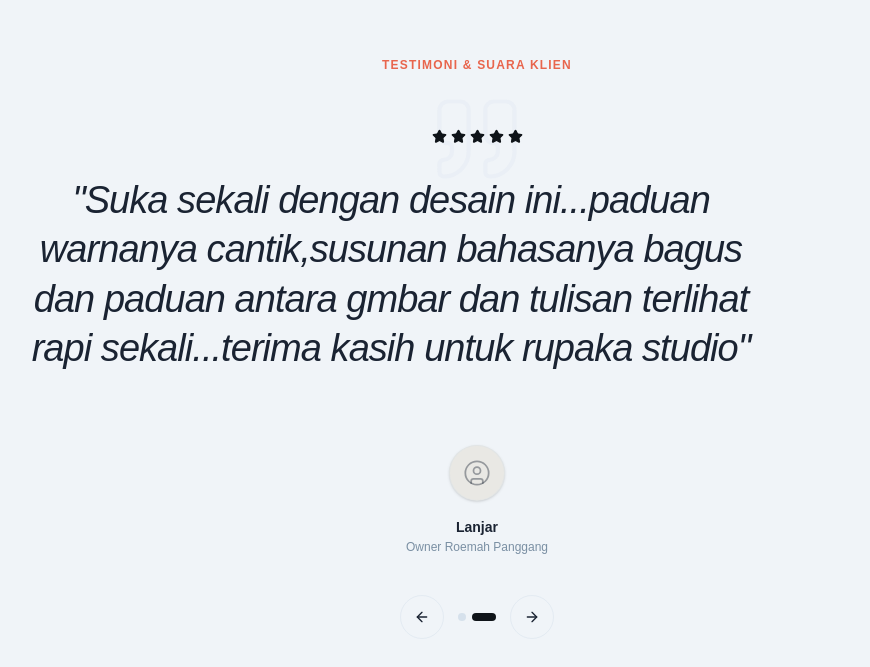
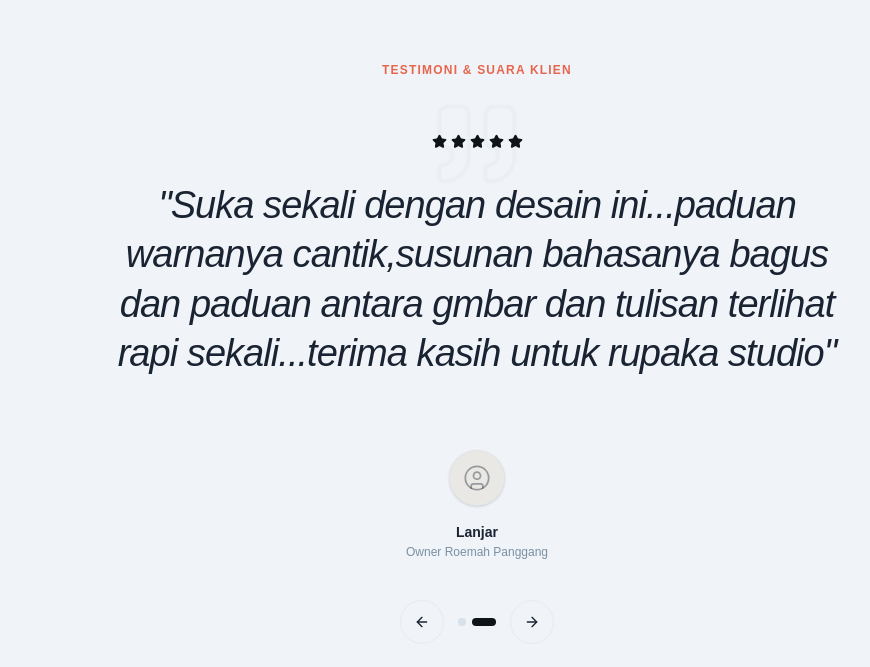
Before and after one commit to Mingkhemx/Rupaka-Studio, a React (Vite) app: page / in a window 1280 px wide. Shown: the part 6971-7638 px from the top of the page, without its empty margins (163-1033 px from the left). Built offline with nearby package versions, Linux system fonts and the light colour scheme.

Commit message:
Center testimonial section on desktop - improve layout positioning and alignment

```diff
--- a/src/components/TestimonialFaq.tsx
+++ b/src/components/TestimonialFaq.tsx
@@ -38,16 +38,17 @@ export default function TestimonialFaq() {
     <section className="py-24 sm:py-32 px-6 sm:px-10 max-w-[1440px] mx-auto bg-page-bg border-t border-line-grey/25">
 
       {/* 1. TESTIMONIAL SLIDER */}
-      <div className="flex flex-col items-center text-center mb-28 max-w-[1100px] mx-auto">
-        <span className="font-display text-xs font-bold uppercase tracking-widest text-accent-coral mb-4">
-          Testimoni & Suara Klien
-        </span>
+      <div className="flex flex-col items-center justify-center text-center mb-28 w-full">
+        <div className="max-w-[1100px] w-full px-4">
+          <span className="font-display text-xs font-bold uppercase tracking-widest text-accent-coral mb-4 inline-block w-full">
+            Testimoni & Suara Klien
+          </span>
 
         {/* Testimonial Quote Canvas */}
-        <div className="relative w-full py-10 px-4">
+        <div className="relative w-full py-10 px-4 flex justify-center">
           <Quote className="absolute top-0 left-1/2 -translate-x-1/2 text-line-grey/20" size={100} strokeWidth={1} />
 
-          <div className="relative z-10">
+          <div className="relative z-10 max-w-4xl">
             {/* Rating Stars */}
             <div className="flex items-center justify-center gap-1 mb-8">
               {[...Array(activeTestimonial.rating)].map((_, i) => (
@@ -62,7 +63,7 @@ export default function TestimonialFaq() {
                 animate={{ opacity: 1, y: 0 }}
                 exit={{ opacity: 0, y: -15 }}
                 transition={{ duration: 0.5 }}
-                className="font-display text-2xl sm:text-3xl md:text-[38px] leading-[1.3] text-balance tracking-tight text-text-dark font-light italic max-w-4xl"
+                className="font-display text-2xl sm:text-3xl md:text-[38px] leading-[1.3] text-balance tracking-tight text-text-dark font-light italic"
               >
                 "{activeTestimonial.content}"
               </motion.h3>
@@ -71,7 +72,7 @@ export default function TestimonialFaq() {
         </div>
 
         {/* Client Profile Box */}
-        <div className="flex flex-col items-center gap-4 mt-8 mx-auto">
+        <div className="flex flex-col items-center gap-4 mt-8 mx-auto w-full justify-center">
           <div className="w-14 h-14 rounded-full bg-[#E9E8E4] flex items-center justify-center text-text-dark/40 shadow-sm shrink-0 border border-line-grey/30">
             <UserCircle size={28} strokeWidth={1.5} />
           </div>
@@ -82,7 +83,7 @@ export default function TestimonialFaq() {
         </div>
 
         {/* Testimonial Carousel Navigation Controls */}
-        <div className="flex items-center gap-3.5 mt-10">
+        <div className="flex items-center justify-center gap-3.5 mt-10 w-full">
           <button
             onClick={prevTestimonial}
             className="w-11 h-11 rounded-full border border-line-grey/40 hover:bg-black-dark hover:text-white-soft flex items-center justify-center text-text-dark transition-all duration-300 cursor-pointer"
@@ -107,6 +108,7 @@ export default function TestimonialFaq() {
           >
             <ArrowRight size={16} />
           </button>
+        </div>
         </div>
       </div>
 
```
